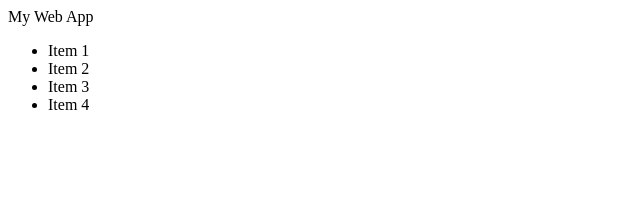
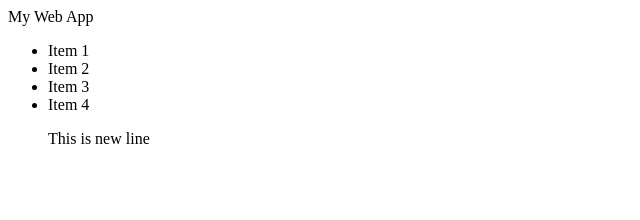
Before and after one commit to ankits263/my-app, a React app: page / in a window 1280 px wide. Shown: the top 220 px of the page, without its empty margins (0-640 px from the left). Built offline with nearby package versions, Linux system fonts and the light colour scheme; the HTML template or start-up script is replaced by a standard one.

Commit message:
added chnages

```diff
--- a/src/App.jsx
+++ b/src/App.jsx
@@ -9,7 +9,7 @@ const App = () => {
         <li>Item 2</li>
         <li>Item 3</li>
         <li>Item 4</li>
-
+<p>This is new line</p>
 
       </ul>
     </div>
```
